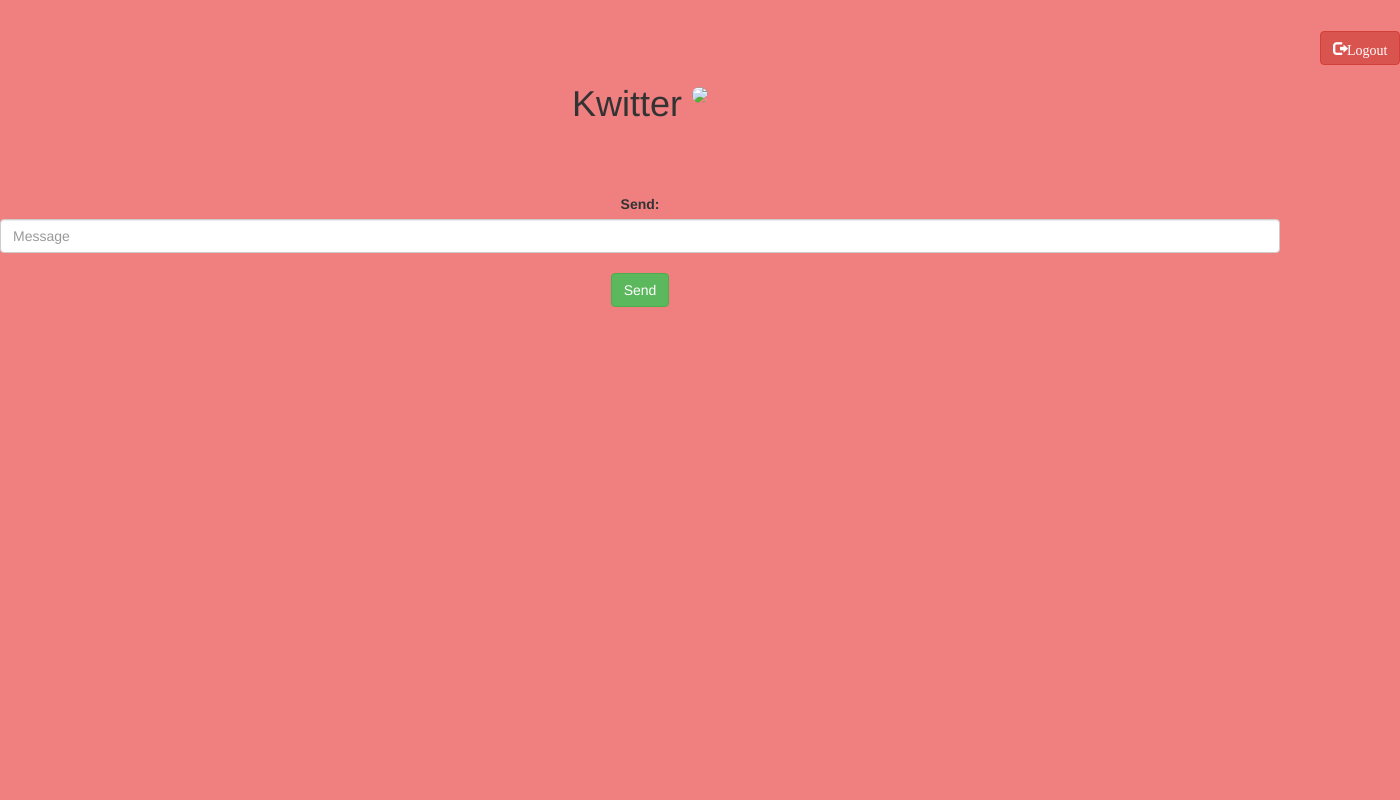
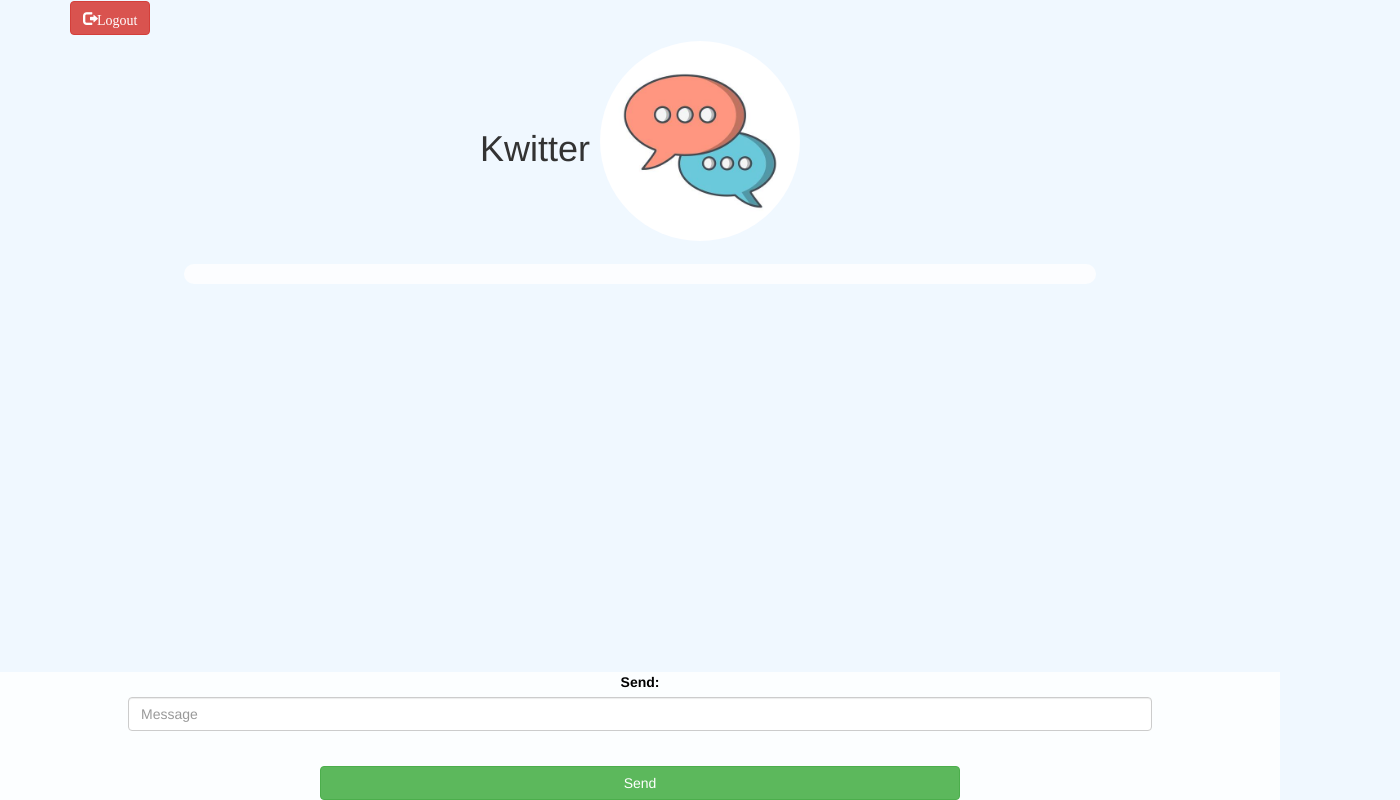
Before and after one commit to kayleekim409/Project-93, a plain HTML site: page kwitter_page.html in a window 1280 px wide. Shown: the whole page, 1400 px wide, since content can reach past the window. Drawn offline with nearby package versions, Linux system fonts and the light colour scheme; no server answers.

Commit message:
Add files via upload

```diff
--- a/kwitter_page.html
+++ b/kwitter_page.html
@@ -10,7 +10,7 @@
     <script src="https://www.gstatic.com/firebasejs/7.6.2/firebase-app.js"></script>
     <script src="https://www.gstatic.com/firebasejs/7.6.2/firebase-firestore.js"></script>
     <script src="https://www.gstatic.com/firebasejs/live/3.1/firebase.js"></script>
-    <link rel="stylesheet" type="text/css" href="kwitter_room.css">
+    <link rel="stylesheet" type="text/css" href="style.css">
 
     <body>
 
@@ -20,7 +20,7 @@
                 <h1 class="header">
                     Kwitter
                     <sup>
-                    <img src="m2.png">
+                    <img src="chatIcon.jpg">
                 </sup>
                 </h1>
                 <div id="output" style="text-align: left;margin-bottom: 70px;"> </div>
--- a/kwitter_page.js
+++ b/kwitter_page.js
@@ -21,16 +21,27 @@ var firebaseConfig = {
 firebase.initializeApp(firebaseConfig);
 
 function getData() {
-    firebase.database().ref("/" + roomname).on('value', function(snapshot) {
+    firebase.database().ref("/" + roomname).on('value', function (snapshot) {
         document.getElementById("output").innerHTML = "";
-        snapshot.forEach(function(childSnapshot) {
+        snapshot.forEach(function (childSnapshot) {
             childKey = childSnapshot.key;
             childData = childSnapshot.val();
             if (childKey != "purpose") {
                 firebase_message_id = childKey;
                 message_data = childData;
                 //Start code
+                console.log(firebase_message_id);
+                console.log(message_data);
+                name = message_data['name'];
+                message = message_data['message'];
+                like = message_data['like'];
+                name_with_tag = "<h4> " + name + "<img class='user_tick' src='tick.png'></h4>";
+                message_with_tag = "<h4 class='message_h4'>" + message + "</h4>";
+                like_button = "<button class='btn btn-warning' id=" + firebase_message_id + " value=" + like + " onclick='updateLike(this.id)'>";
+                span_with_tag = "<span class='glyphicon glyphicon-thumbs-up'>Like: " + like + "</span></button><hr>";
 
+                row = name_with_tag + message_with_tag + like_button + span_with_tag;
+                document.getElementById("output").innerHTML += row;
                 //End code
             }
         });
--- a/style.css
+++ b/style.css
@@ -18,3 +18,50 @@ body {
     font-family: 'Lucida Sans', 'Lucida Sans Regular', 'Lucida Grande', 'Lucida Sans Unicode', Geneva, Verdana, sans-serif;
     font-size: small;
 }
+#output { padding: 10px; width:80%;background: rgba(255,255,255,0.8);border-radius: 15px; }
+
+.input_div_room_page
+{
+width: 80%;
+}
+
+.input_div label
+{
+color: white;font-size: 20px;
+}
+
+
+.input_div_message_page
+{
+position: fixed;bottom: 0px;width: 100%;background: rgba(255,255,255,0.8);
+}
+.input_div_message_page label
+{
+color: black;
+}
+.input_div_message_page #msg
+{
+width: 80%;
+}
+.input_div_message_page button
+{
+margin-top: 15px;
+width: 50%;
+}
+.color_white
+{
+color: white
+}
+
+.user_tick
+{
+width:20px;
+}
+.message_h4
+{
+padding-left:5px;color:grey;
+}
+img {
+    width: 200px;
+    border-radius: 50%;
+}
```
Also changed, not shown: tick.jpg (added).
